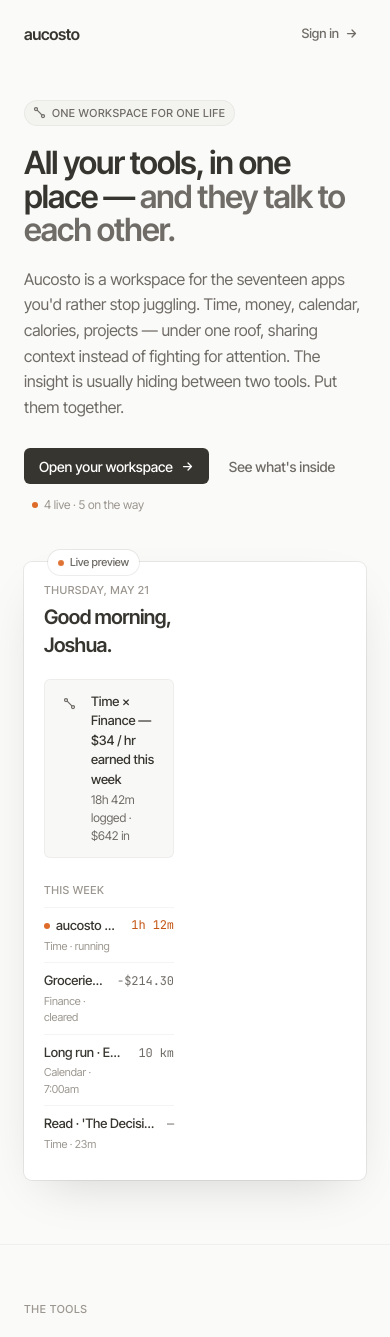
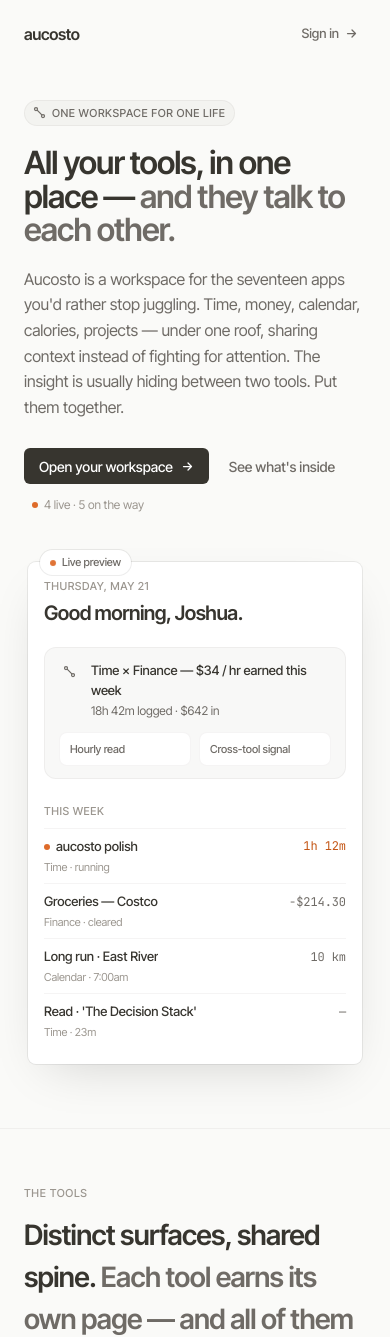
Before and after one commit to joshuaaduarte/aucosto, a Next.js app: page / in a window 390 px wide. Shown: the top 1337 px of the page. Built offline with nearby package versions, Linux system fonts and the light colour scheme.

Commit message:
Fix landing preview card on mobile

```diff
--- a/src/app/page.tsx
+++ b/src/app/page.tsx
@@ -229,7 +229,7 @@ const intersections: Array<{ a: string; b: string; line: string }> = [
 function WorkspacePreview() {
   return (
     <div
-      className="fade-in-delay-2 relative mt-12 sm:mt-16 lg:mt-20"
+      className="fade-in-delay-2 relative mt-12 px-1 sm:mt-16 sm:px-0 lg:mt-20"
       aria-hidden
     >
       <div
@@ -240,7 +240,7 @@ function WorkspacePreview() {
             "0 0 0 1px var(--border-soft), 0 18px 50px -20px rgba(0,0,0,0.18)",
         }}
       >
-        <div className="grid grid-cols-[170px_1fr] min-h-[360px] sm:grid-cols-[200px_1fr] sm:min-h-[420px]">
+        <div className="grid min-h-[360px] grid-cols-1 sm:grid-cols-[200px_1fr] sm:min-h-[420px]">
           {/* Sidebar */}
           <aside
             className="hidden sm:flex flex-col p-3"
@@ -279,7 +279,7 @@ function WorkspacePreview() {
           </aside>
 
           {/* Page */}
-          <div className="p-5 sm:p-7">
+          <div className="p-4 sm:p-7">
             <p
               className="text-[0.6875rem] font-medium uppercase tracking-wider"
               style={{ color: "var(--text-faint)" }}
@@ -295,12 +295,13 @@ function WorkspacePreview() {
 
             {/* Callout */}
             <div
-              className="mt-5 flex items-start gap-3 rounded-md px-3.5 py-3"
+              className="mt-5 rounded-xl px-3.5 py-3 sm:flex sm:items-start sm:gap-3 sm:rounded-md"
               style={{
                 background: "var(--bg-tint)",
                 border: "1px solid var(--border-faint)",
               }}
             >
+              <div className="flex items-start gap-3">
                 <span
                   className="mt-0.5 inline-flex h-5 w-5 shrink-0 items-center justify-center rounded"
                   style={{ color: "var(--text-muted)" }}
@@ -309,7 +310,7 @@ function WorkspacePreview() {
                 </span>
                 <div className="min-w-0">
                   <p
-                  className="text-[0.8125rem] font-medium"
+                    className="text-[0.8125rem] font-medium leading-5 sm:leading-normal"
                     style={{ color: "var(--text)" }}
                   >
                     Time × Finance — $34 / hr earned this week
@@ -319,6 +320,30 @@ function WorkspacePreview() {
                     style={{ color: "var(--text-muted)" }}
                   >
                     18h 42m logged · $642 in
+                  </p>
+                </div>
+              </div>
+              <div
+                className="mt-3 grid grid-cols-2 gap-2 sm:mt-0 sm:ml-auto sm:min-w-[148px] sm:grid-cols-1"
+                style={{ color: "var(--text-muted)" }}
+              >
+                <p
+                  className="rounded-lg px-2.5 py-2 text-[0.6875rem] font-medium"
+                  style={{
+                    background: "var(--bg-page)",
+                    border: "1px solid var(--border-faint)",
+                  }}
+                >
+                  Hourly read
+                </p>
+                <p
+                  className="rounded-lg px-2.5 py-2 text-[0.6875rem] font-medium"
+                  style={{
+                    background: "var(--bg-page)",
+                    border: "1px solid var(--border-faint)",
+                  }}
+                >
+                  Cross-tool signal
                 </p>
               </div>
             </div>
@@ -359,7 +384,7 @@ function WorkspacePreview() {
 
       {/* Floating "live" pill — connects landing copy to the preview */}
       <div
-        className="absolute -top-3 left-6 sm:left-8 inline-flex items-center gap-1.5 rounded-full px-2.5 py-1"
+        className="absolute -top-3 left-4 inline-flex items-center gap-1.5 rounded-full px-2.5 py-1 sm:left-8"
         style={{
           background: "var(--bg-page)",
           color: "var(--text-muted)",
```
Lines whose indentation alone changed are shown as unchanged.
